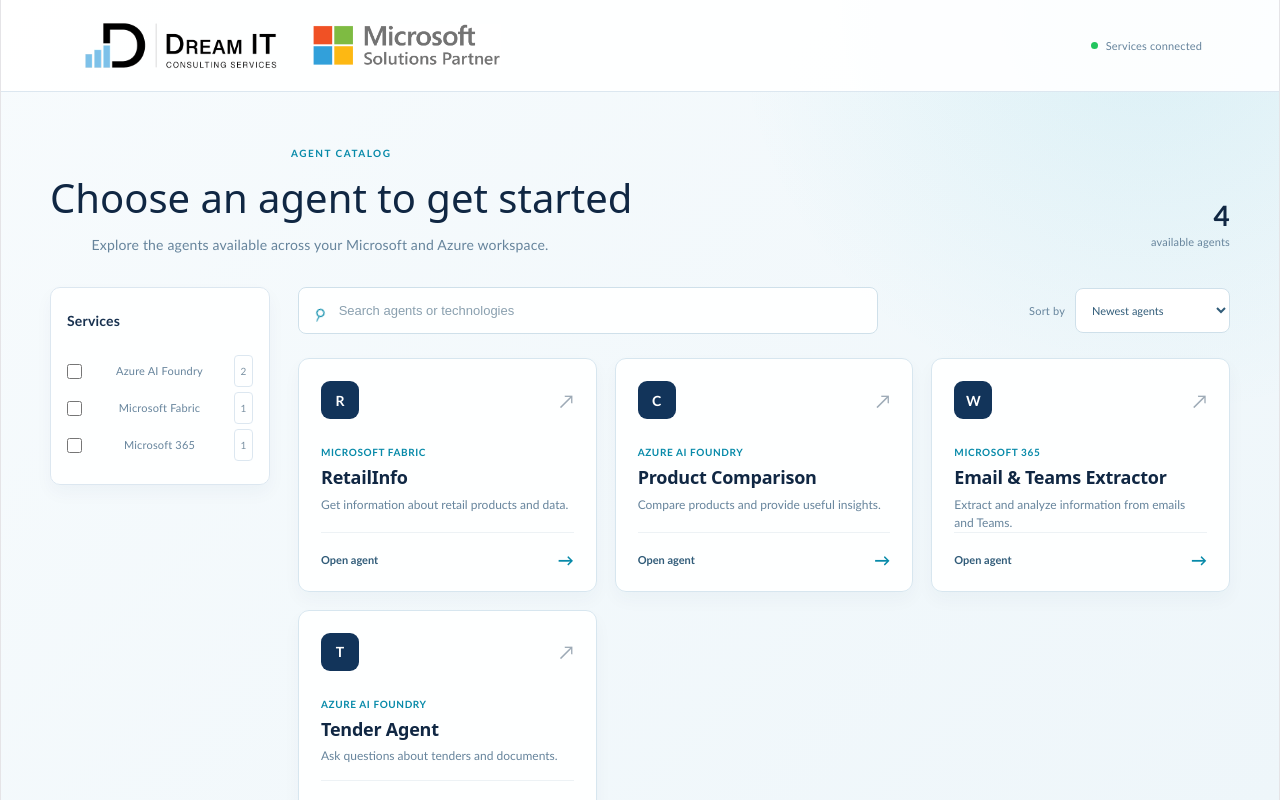
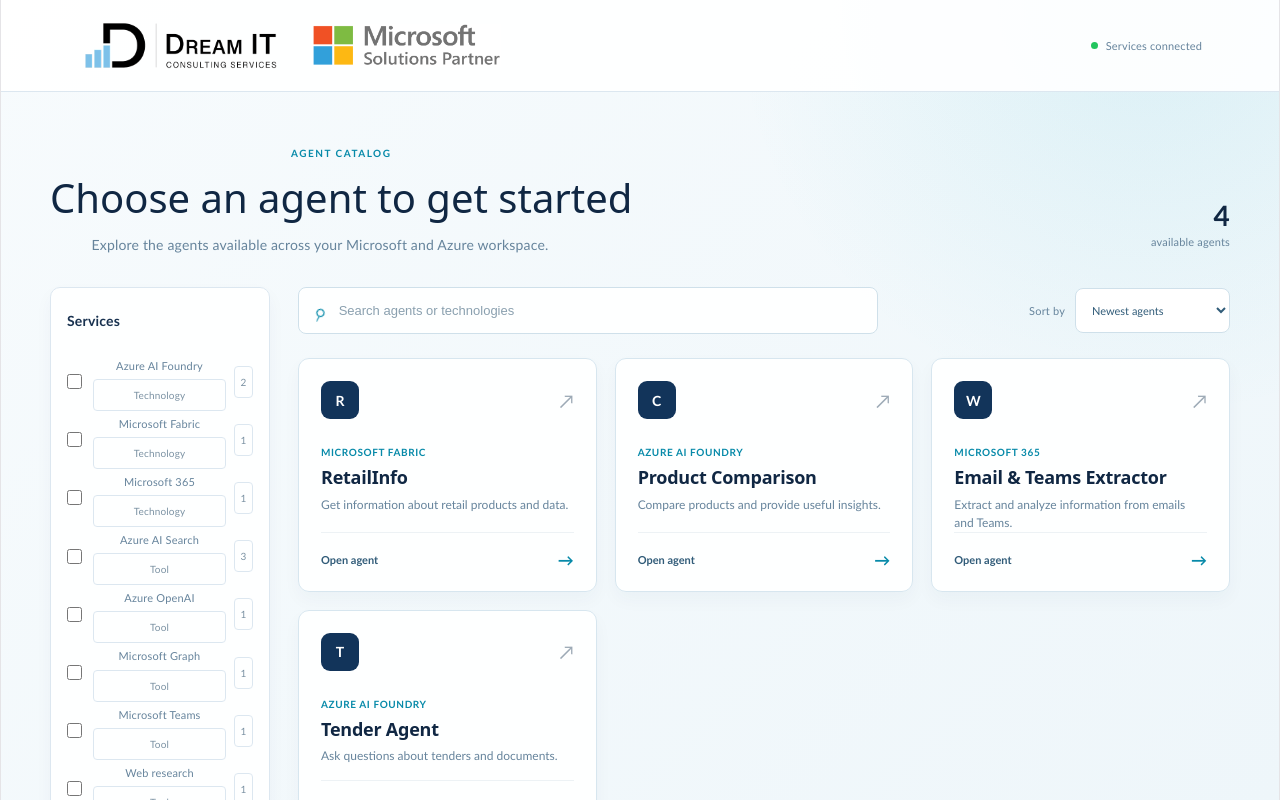
Before and after one commit to DreamIT-CodeBase/ai-demo-website, a React (Vite) app: page / in a window 1280 px wide. Built offline with nearby package versions, Linux system fonts and the light colour scheme.

Commit message:
Update search service filtering

```diff
--- a/src/App.css
+++ b/src/App.css
@@ -1895,6 +1895,16 @@
   text-align: center;
 }
 
+.catalog-filter-type {
+  display: block;
+  min-width: 0;
+  padding: 0;
+  border: 0;
+  color: #9aaebb;
+  font-size: 9px;
+  text-align: left;
+}
+
 .catalog-results {
   min-width: 0;
 }
--- a/src/App.jsx
+++ b/src/App.jsx
@@ -7,6 +7,17 @@
 
 const API_URL = "http://127.0.0.1:8000";
 
+const serviceOptions = [
+  { key: "foundry", label: "Azure AI Foundry", type: "Technology" },
+  { key: "fabric", label: "Microsoft Fabric", type: "Technology" },
+  { key: "microsoft-365", label: "Microsoft 365", type: "Technology" },
+  { key: "azure-ai-search", label: "Azure AI Search", type: "Tool" },
+  { key: "azure-openai", label: "Azure OpenAI", type: "Tool" },
+  { key: "microsoft-graph", label: "Microsoft Graph", type: "Tool" },
+  { key: "teams", label: "Microsoft Teams", type: "Tool" },
+  { key: "web-research", label: "Web research", type: "Tool" },
+];
+
 const agents = [
   {
     id: "retailinfo",
@@ -14,6 +25,7 @@
     shortName: "Retail",
     technology: "Microsoft Fabric",
     technologyKey: "fabric",
+    services: ["fabric", "azure-ai-search"],
     createdAt: 4,
     description: "Get information about retail products and data.",
     suggestions: [
@@ -28,6 +40,7 @@
     shortName: "Compare",
     technology: "Azure AI Foundry",
     technologyKey: "foundry",
+    services: ["foundry", "azure-openai", "azure-ai-search"],
     createdAt: 3,
     description: "Compare products and provide useful insights.",
     suggestions: [
@@ -42,6 +55,7 @@
     shortName: "Workspace",
     technology: "Microsoft 365",
     technologyKey: "microsoft-365",
+    services: ["microsoft-365", "microsoft-graph", "teams"],
     createdAt: 2,
     description: "Extract and analyze information from emails and Teams.",
     suggestions: [
@@ -56,6 +70,7 @@
     shortName: "Tenders",
     technology: "Azure AI Foundry",
     technologyKey: "foundry",
+    services: ["foundry", "azure-ai-search", "web-research"],
     createdAt: 1,
     description: "Ask questions about tenders and documents.",
     suggestions: [
@@ -88,7 +103,7 @@
   const [input, setInput] = useState("");
   const [selectedFile, setSelectedFile] = useState(null);
   const [catalogSearch, setCatalogSearch] = useState("");
-  const [catalogTechnologies, setCatalogTechnologies] = useState([]);
+  const [catalogServices, setCatalogServices] = useState([]);
   const [catalogSort, setCatalogSort] = useState("newest");
   const [isSidebarCollapsed, setIsSidebarCollapsed] = useState(false);
 
@@ -96,25 +111,32 @@
 
   const currentState = agentStates[selectedAgent.id];
 
-  const filteredAgents = agents
-    .filter((agent) => {
-      const search = catalogSearch.trim().toLowerCase();
-      const matchesTechnology =
-        catalogTechnologies.length === 0 ||
-        catalogTechnologies.includes(agent.technologyKey);
+  const searchMatches = agents.filter((agent) => {
+    const search = catalogSearch.trim().toLowerCase();
 
-      if (!search) {
-        return matchesTechnology;
-      }
+    if (!search) {
+      return true;
+    }
 
-      return (
-        matchesTechnology &&
-        [agent.name, agent.description, agent.technology]
-          .join(" ")
-          .toLowerCase()
-          .includes(search)
-      );
-    })
+    return [
+      agent.name,
+      agent.description,
+      agent.technology,
+      ...agent.services.map(
+        (serviceKey) =>
+          serviceOptions.find((service) => service.key === serviceKey)?.label || ""
+      ),
+    ]
+      .join(" ")
+      .toLowerCase()
+      .includes(search);
+  });
+
+  const filteredAgents = searchMatches
+    .filter((agent) =>
+      catalogServices.length === 0 ||
+      agent.services.some((serviceKey) => catalogServices.includes(serviceKey))
+    )
     .sort((firstAgent, secondAgent) =>
       catalogSort === "alphabetical"
         ? firstAgent.name.localeCompare(secondAgent.name)
@@ -623,11 +645,11 @@
     setCurrentView("chat");
   };
 
-  const toggleCatalogTechnology = (technologyKey) => {
-    setCatalogTechnologies((currentTechnologies) =>
-      currentTechnologies.includes(technologyKey)
-        ? currentTechnologies.filter((key) => key !== technologyKey)
-        : [...currentTechnologies, technologyKey]
+  const toggleCatalogService = (serviceKey) => {
+    setCatalogServices((currentServices) =>
+      currentServices.includes(serviceKey)
+        ? currentServices.filter((key) => key !== serviceKey)
+        : [...currentServices, serviceKey]
     );
   };
 
@@ -701,24 +723,27 @@
             <div className="catalog-filters-heading">
               <strong>Services</strong>
             </div>
-            {[
-              { key: "foundry", label: "Azure AI Foundry" },
-              { key: "fabric", label: "Microsoft Fabric" },
-              { key: "microsoft-365", label: "Microsoft 365" },
-            ].map((technology) => {
-              const count = agents.filter(
-                (agent) => agent.technologyKey === technology.key
+            {serviceOptions
+              .filter((service) =>
+                searchMatches.some((agent) => agent.services.includes(service.key))
+              )
+              .map((service) => {
+              const count = searchMatches.filter((agent) =>
+                agent.services.includes(service.key)
               ).length;
-              const isChecked = catalogTechnologies.includes(technology.key);
+              const isChecked = catalogServices.includes(service.key);
 
               return (
-                <label className="catalog-filter-option" key={technology.key}>
+                <label className="catalog-filter-option" key={service.key}>
                   <input
                     type="checkbox"
                     checked={isChecked}
-                    onChange={() => toggleCatalogTechnology(technology.key)}
+                    onChange={() => toggleCatalogService(service.key)}
                   />
-                  <span>{technology.label}</span>
+                  <span>
+                    {service.label}
+                    <small className="catalog-filter-type">{service.type}</small>
+                  </span>
                   <small>{count}</small>
                 </label>
               );
```
